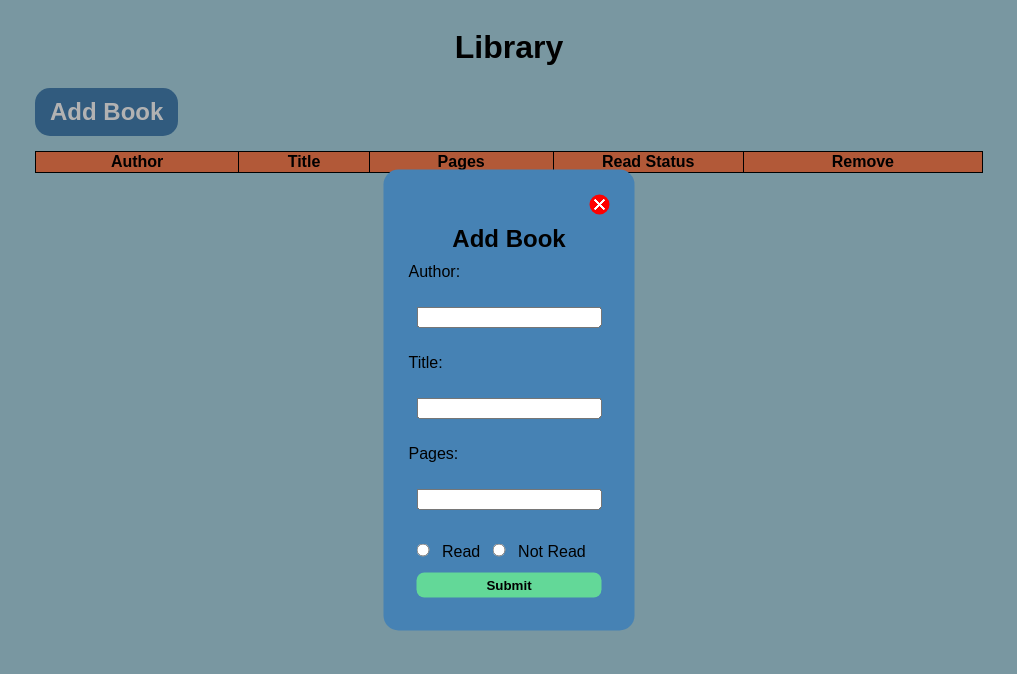
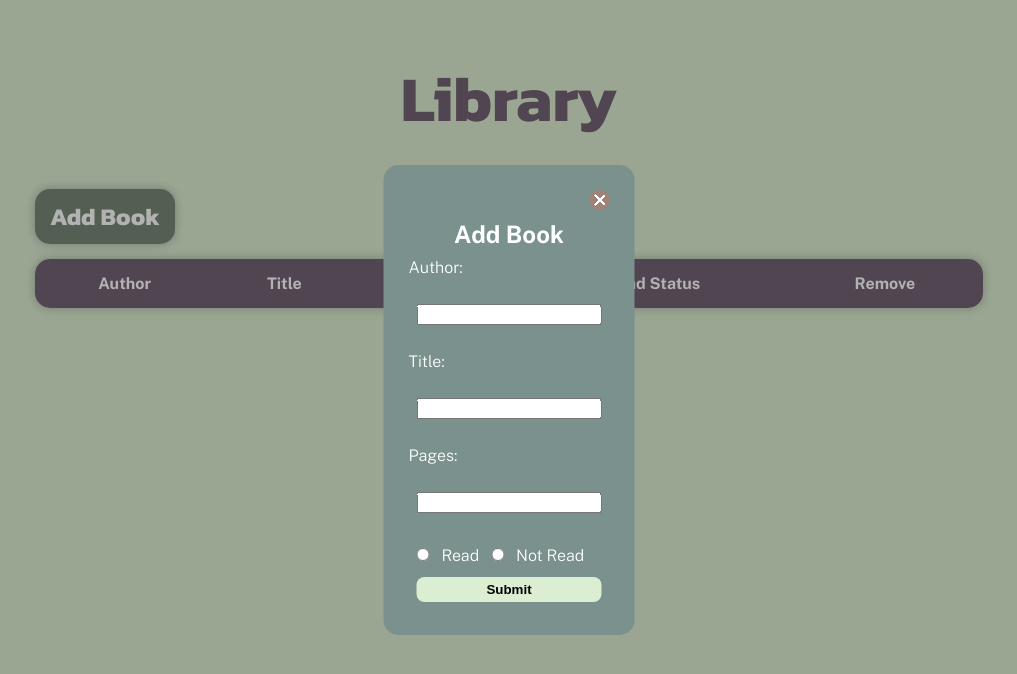
Before and after one commit to flipott/library, a plain HTML site: page index.html in a window 1280 px wide. Both pictures are taken after a click on the button "Add Book". Shown: the whole page, without its empty margins (131-1148 px from the left). Drawn offline with nearby package versions, Linux system fonts and the light colour scheme.

Commit message:
Changed color scheme, added fonts, and stylized table

```diff
--- a/styles.css
+++ b/styles.css
@@ -1,8 +1,19 @@
+:root {
+    --light-green: #dceed1ff;
+    --dark-green: rgb(118, 136, 118);
+    --purple: #736372ff;
+    --brown: #a18276ff;
+    --turquoise: #7a918dff;
+
+    font-family: 'Kanit', sans-serif;
+    font-family: 'Public Sans', sans-serif;
+}
+
 body, html {
-    background: lightblue;
+    background: var(--light-green);
     height: 100vh;
     overflow: hidden;
-    font-family: sans-serif;
+    font-family: 'Public Sans', sans-serif;
 }
 
 .container {
@@ -12,10 +23,17 @@ body, html {
     height: 100vh;
 }
 
+h1 {
+    font-family: 'Kanit', sans-serif;
+    font-size: 4rem;
+    color: var(--purple);
+}
+
 .database-container {
     display: flex;
     flex-direction: column;
     min-width: 75%;
+    font-family: 'Public Sans', sans-serif;
 }
 
 #add-btn {
@@ -23,33 +41,54 @@ body, html {
     border: none;
     padding: 10px 15px;
     margin-bottom: 15px;
-    background-color: steelblue;
+    background-color: var(--dark-green);
     color: white;
+    font-family: 'Kanit', sans-serif;
     font-size: 1.5rem;
     font-weight: bold;
     border-radius: 15px;
+    box-shadow: 0px 0px 10px rgba(114, 114, 113, 0.5);
 }
 
 #book-table, th, td {
-    border: 1px solid black;
     border-collapse: collapse;
     text-align: center;
     text-transform: capitalize;
+    padding: 15px;
 }
 
-th, td {
-    width: 10px;
+#book-table {
+    background: white;
+    border-radius: 15px;
+    overflow: hidden;
+    box-shadow: 0px 0px 10px rgba(114, 114, 113, 0.5);
 }
 
-th {
-    background: coral;
+tr:nth-child(even) {
+    background: rgb(230, 230, 230);
 }
 
+
+th {
+    background: var(--purple);
+    font-weight: 700;
+    color: white;
+}
+
+.change-read {
+    font-family: 'Public Sans', sans-serif;
+    border: none;
+    background: var(--dark-green);
+    color: white;
+    padding: 5px;
+    border-radius: 8px;
+    margin-left: 10px;
+}
 
 #form-container {
     display: none;
     flex-direction: column;
-    background: steelblue;
+    background: var(--turquoise);
     position: absolute;
     top: 50%;
     left: 50%;
@@ -57,8 +96,9 @@ th {
     box-shadow: 0 0 0 max(100vh, 100vw) rgba(0, 0, 0, .3);
     padding: 25px;
     border-radius: 15px;
+    color: white;
+
 }
-
 
 #form-container p {
     font-size: 1.5rem;
@@ -75,14 +115,13 @@ th {
     height:20px;
     border-width:3px;
     border-style: solid;
-    border-color:red;
+    border-color:var(--brown);;
     border-radius:100%;
     background: -webkit-linear-gradient(-45deg, transparent 0%, transparent 46%, white 46%,  white 56%,transparent 56%, transparent 100%), -webkit-linear-gradient(45deg, transparent 0%, transparent 46%, white 46%,  white 56%,transparent 56%, transparent 100%);
-    background-color:red;
+    background-color:var(--brown);
 }
 
-
-#cancel:hover, .remove:hover {
+#cancel:hover, .remove:hover, #add-btn:hover, #submit:hover {
     border-color: gray;
     background-color: gray;
     cursor: pointer;
@@ -101,7 +140,7 @@ form {
     border: none;
     border-radius: 8px;
     padding: 5px 10px;
-    background-color: rgb(99, 216, 152);
+    background-color: var(--light-green);
     font-weight: bold;
 }
 
```
